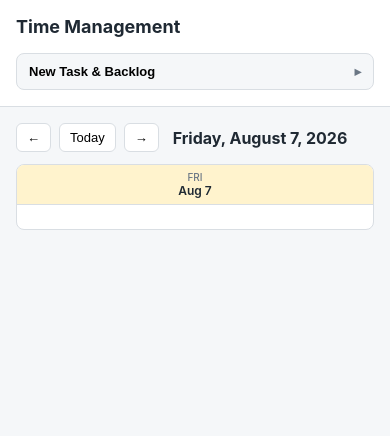
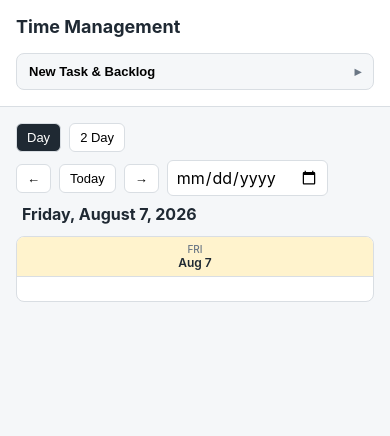
Before and after one commit to ecooperman/time-management, a FastAPI app: page / in a window 390 px wide. Shown: the top 436 px of the page. Run offline with FastAPI, Linux system fonts and the light colour scheme; data that the repository does not hold is empty; parts of the project's set-up code (start-up, migrations or seed data) failed here and were passed over.

Commit message:
Add 2-day view to mobile and a way to jump to a specific date in the calendar.

```diff
--- a/static/app.js
+++ b/static/app.js
@@ -67,6 +67,7 @@ function isoDateTime(date) {
 
 function getVisibleDays(view, anchor) {
   if (view === "day") return [new Date(anchor)];
+  if (view === "twoDay") return [new Date(anchor), addDays(anchor, 1)];
   if (view === "workWeek") {
     const monday = addDays(startOfWeek(anchor), 1);
     return [0, 1, 2, 3, 4].map((i) => addDays(monday, i));
@@ -90,6 +91,8 @@ function getVisibleDays(view, anchor) {
 function shiftAnchor(direction) {
   if (currentView === "day") {
     anchorDate = addDays(anchorDate, direction);
+  } else if (currentView === "twoDay") {
+    anchorDate = addDays(anchorDate, 2 * direction);
   } else if (currentView === "workWeek" || currentView === "week") {
     anchorDate = addDays(anchorDate, 7 * direction);
   } else {
@@ -540,11 +543,12 @@ function initViewToggle() {
   setActiveViewButton(currentView);
 
   // Crossing into mobile width (e.g. rotating a tablet, resizing a desktop
-  // window) forces Day view, since that's the only one the layout supports
-  // below 640px. Doesn't force the other direction - if you resize back up
-  // you keep whatever view you're on and can pick a wider one manually.
+  // window) forces Day view, since Day and 2 Day are the only ones the
+  // layout supports below 640px. Doesn't force the other direction - if you
+  // resize back up you keep whatever view you're on and can pick a wider
+  // one manually.
   mobileMediaQuery.addEventListener("change", (e) => {
-    if (e.matches && currentView !== "day") {
+    if (e.matches && currentView !== "day" && currentView !== "twoDay") {
       currentView = "day";
       setActiveViewButton(currentView);
       loadAndRenderCalendar();
@@ -558,6 +562,16 @@ function initNavControls() {
   document.getElementById("nav-today").addEventListener("click", () => {
     anchorDate = new Date();
     anchorDate.setHours(0, 0, 0, 0);
+    loadAndRenderCalendar();
+  });
+  document.getElementById("nav-jump").addEventListener("change", (e) => {
+    if (!e.target.value) return;
+    // Parse the "YYYY-MM-DD" input value as a local date, not UTC (which
+    // `new Date("YYYY-MM-DD")` would do and could shift the day backward
+    // in any timezone behind UTC) - matches how dates are handled elsewhere.
+    const [y, m, d] = e.target.value.split("-").map(Number);
+    anchorDate = new Date(y, m - 1, d);
+    e.target.value = "";
     loadAndRenderCalendar();
   });
 }
--- a/static/index.html
+++ b/static/index.html
@@ -74,6 +74,7 @@
       <div id="toolbar">
         <div id="view-toggle">
           <button data-view="day">Day</button>
+          <button data-view="twoDay">2 Day</button>
           <button data-view="workWeek">Work Week</button>
           <button data-view="week">Week</button>
           <button data-view="month">Month</button>
@@ -82,6 +83,7 @@
           <button id="nav-prev">&larr;</button>
           <button id="nav-today">Today</button>
           <button id="nav-next">&rarr;</button>
+          <input type="date" id="nav-jump" aria-label="Jump to date" />
           <span id="nav-title"></span>
         </div>
       </div>
--- a/static/style.css
+++ b/static/style.css
@@ -304,15 +304,23 @@ main {
 }
 
 #view-toggle {
-  /* Only Day view fits below 640px, so there's nothing to toggle - Prev/
-     Today/Next (in #nav-controls) is the only navigation needed there. */
-  display: none;
+  display: flex;
   gap: 8px;
 }
 
+/* Only Day and 2 Day fit below 640px - Work Week/Week/Month need more
+   columns than a phone width can show. */
+#view-toggle button[data-view="workWeek"],
+#view-toggle button[data-view="week"],
+#view-toggle button[data-view="month"] {
+  display: none;
+}
+
 @media (min-width: 640px) {
-  #view-toggle {
-    display: flex;
+  #view-toggle button[data-view="workWeek"],
+  #view-toggle button[data-view="week"],
+  #view-toggle button[data-view="month"] {
+    display: inline-block;
   }
 }
 
@@ -326,6 +334,12 @@ main {
   align-items: center;
   gap: 8px;
   flex-wrap: wrap;
+}
+
+#nav-jump {
+  width: auto;
+  margin-top: 0;
+  padding: 6px 8px;
 }
 
 #nav-title {
```
